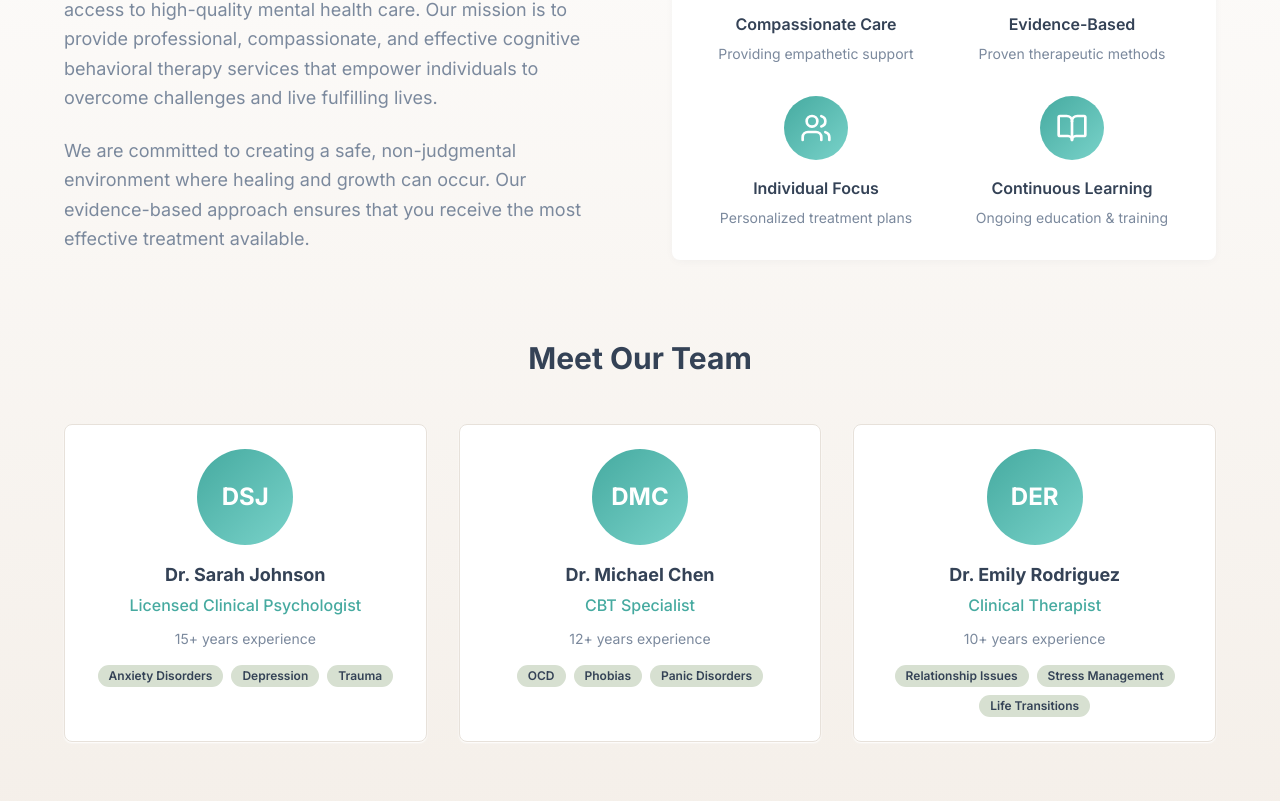
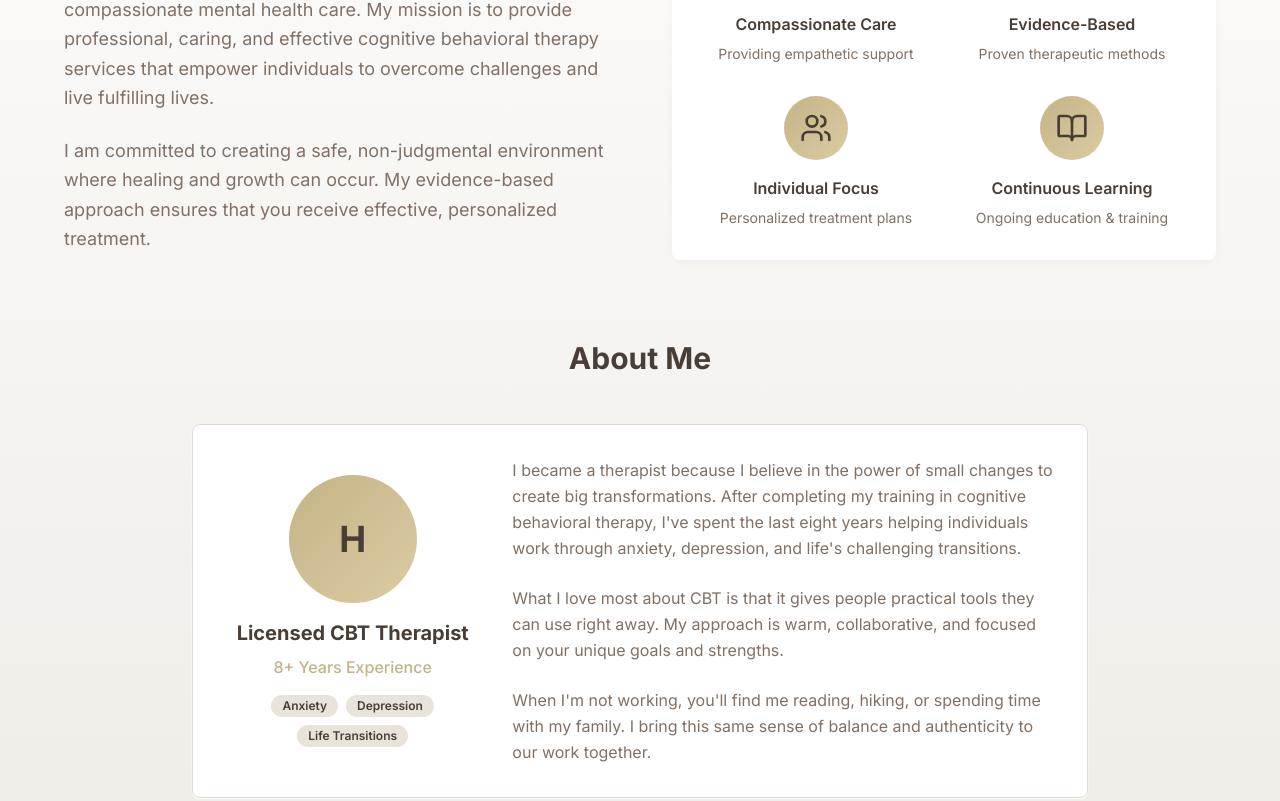
Before and after one commit to alex-olave/harmonia-webb, a React (Vite) app: page /about in a window 1280 px wide. Shown: the part 479-1280 px from the top of the page. Built offline with nearby package versions, Linux system fonts and the light colour scheme.

Commit message:
Update color scheme and company name

```diff
--- a/index.html
+++ b/index.html
@@ -3,9 +3,9 @@
   <head>
     <meta charset="UTF-8" />
     <meta name="viewport" content="width=device-width, initial-scale=1.0" />
-    <title>CBT Therapy Center - Professional Cognitive Behavioral Therapy Services</title>
-    <meta name="description" content="Professional cognitive behavioral therapy services. Expert therapists helping you overcome anxiety, depression, and life challenges through evidence-based CBT techniques." />
-    <meta name="author" content="CBT Therapy Center" />
+    <title>Harmonia - Compassionate Cognitive Behavioral Therapy</title>
+    <meta name="description" content="Professional cognitive behavioral therapy services at Harmonia. Compassionate, personalized CBT to help you overcome challenges and achieve emotional wellbeing." />
+    <meta name="author" content="Harmonia" />
     <link rel="preconnect" href="https://fonts.googleapis.com">
     <link rel="preconnect" href="https://fonts.gstatic.com" crossorigin>
     <link href="https://fonts.googleapis.com/css2?family=Inter:wght@300;400;500;600;700&display=swap" rel="stylesheet">
--- a/src/components/Navigation.tsx
+++ b/src/components/Navigation.tsx
@@ -24,10 +24,10 @@ const Navigation = () => {
           {/* Logo */}
           <Link to="/" className="flex items-center space-x-2">
             <div className="w-8 h-8 bg-gradient-primary rounded-lg flex items-center justify-center">
-              <span className="text-primary-foreground font-bold text-sm">C</span>
+              <span className="text-primary-foreground font-bold text-sm">H</span>
             </div>
             <span className="font-display font-semibold text-lg text-foreground">
-              CBT Support
+              Harmonia
             </span>
           </Link>
 
--- a/src/index.css
+++ b/src/index.css
@@ -8,48 +8,48 @@ All colors MUST be HSL.
 
 @layer base {
   :root {
-    /* Calming therapy design system */
-    --background: 32 57% 97%;
-    --foreground: 215 25% 27%;
+    /* Warm, earthy Harmonia design system */
+    --background: 43 35% 96%;
+    --foreground: 25 15% 25%;
 
     --card: 0 0% 100%;
-    --card-foreground: 215 25% 27%;
+    --card-foreground: 25 15% 25%;
 
     --popover: 0 0% 100%;
-    --popover-foreground: 215 25% 27%;
+    --popover-foreground: 25 15% 25%;
 
-    /* Soft teal primary - calming and professional */
-    --primary: 174 42% 47%;
-    --primary-foreground: 0 0% 100%;
-    --primary-glow: 174 50% 65%;
+    /* Warm sage primary - inspired by #E1D8BD */
+    --primary: 43 35% 65%;
+    --primary-foreground: 25 15% 25%;
+    --primary-glow: 43 45% 75%;
 
-    /* Warm sage secondary */
-    --secondary: 95 20% 85%;
-    --secondary-foreground: 215 25% 27%;
+    /* Soft warm secondary */
+    --secondary: 43 25% 88%;
+    --secondary-foreground: 25 15% 25%;
 
-    /* Soft muted tones */
-    --muted: 32 35% 92%;
-    --muted-foreground: 215 15% 55%;
+    /* Gentle muted tones */
+    --muted: 43 20% 90%;
+    --muted-foreground: 25 12% 45%;
 
-    /* Gentle accent */
-    --accent: 174 30% 88%;
-    --accent-foreground: 215 25% 27%;
+    /* Warm accent */
+    --accent: 43 30% 85%;
+    --accent-foreground: 25 15% 25%;
 
     --destructive: 0 65% 55%;
     --destructive-foreground: 0 0% 100%;
 
-    --border: 32 20% 88%;
-    --input: 32 20% 88%;
-    --ring: 174 42% 47%;
+    --border: 43 15% 85%;
+    --input: 43 15% 85%;
+    --ring: 43 35% 65%;
 
-    /* Therapeutic gradients */
-    --gradient-primary: linear-gradient(135deg, hsl(174 42% 47%), hsl(174 50% 65%));
-    --gradient-hero: linear-gradient(135deg, hsl(32 57% 97%), hsl(174 30% 88%));
-    --gradient-calm: linear-gradient(180deg, hsl(0 0% 100%), hsl(32 35% 92%));
+    /* Warm, earthy gradients */
+    --gradient-primary: linear-gradient(135deg, hsl(43 35% 65%), hsl(43 45% 75%));
+    --gradient-hero: linear-gradient(135deg, hsl(43 35% 96%), hsl(43 30% 85%));
+    --gradient-calm: linear-gradient(180deg, hsl(0 0% 100%), hsl(43 20% 90%));
 
-    /* Calming shadows */
-    --shadow-gentle: 0 4px 20px -8px hsl(174 42% 47% / 0.15);
-    --shadow-card: 0 2px 12px -4px hsl(215 25% 27% / 0.08);
+    /* Gentle earth-tone shadows */
+    --shadow-gentle: 0 4px 20px -8px hsl(43 35% 65% / 0.15);
+    --shadow-card: 0 2px 12px -4px hsl(25 15% 25% / 0.08);
 
     /* Smooth transitions */
     --transition-calm: all 0.4s cubic-bezier(0.4, 0, 0.2, 1);
--- a/src/pages/About.tsx
+++ b/src/pages/About.tsx
@@ -10,10 +10,10 @@ const About = () => {
         <div className="max-w-6xl mx-auto">
           <div className="text-center mb-16 animate-fade-in">
             <h1 className="text-4xl md:text-5xl font-bold text-foreground mb-6">
-              About Our Practice
+              About Harmonia
             </h1>
             <p className="text-xl text-muted-foreground max-w-3xl mx-auto leading-relaxed">
-              We are dedicated to providing compassionate, evidence-based cognitive behavioral therapy
+              I'm dedicated to providing compassionate, evidence-based cognitive behavioral therapy
               to help you overcome life's challenges and achieve lasting positive change.
             </p>
           </div>
@@ -21,15 +21,15 @@ const About = () => {
           {/* Our Mission */}
           <div className="grid lg:grid-cols-2 gap-16 items-center mb-20">
             <div className="animate-slide-in">
-              <h2 className="text-3xl font-bold text-foreground mb-6">Our Mission</h2>
+              <h2 className="text-3xl font-bold text-foreground mb-6">My Mission</h2>
               <p className="text-lg text-muted-foreground mb-6 leading-relaxed">
-                At CBT Therapy Center, we believe that everyone deserves access to high-quality mental health care.
-                Our mission is to provide professional, compassionate, and effective cognitive behavioral therapy
+                At Harmonia, I believe that everyone deserves access to compassionate mental health care.
+                My mission is to provide professional, caring, and effective cognitive behavioral therapy
                 services that empower individuals to overcome challenges and live fulfilling lives.
               </p>
               <p className="text-lg text-muted-foreground leading-relaxed">
-                We are committed to creating a safe, non-judgmental environment where healing and growth can occur.
-                Our evidence-based approach ensures that you receive the most effective treatment available.
+                I am committed to creating a safe, non-judgmental environment where healing and growth can occur.
+                My evidence-based approach ensures that you receive effective, personalized treatment.
               </p>
             </div>
             <div className="bg-card p-8 rounded-lg shadow-card animate-fade-in">
@@ -66,62 +66,48 @@ const About = () => {
             </div>
           </div>
 
-          {/* Team Section */}
+          {/* About Me Section */}
           <div className="mb-20">
-            <h2 className="text-3xl font-bold text-foreground text-center mb-12">Meet Our Team</h2>
-            <div className="grid md:grid-cols-2 lg:grid-cols-3 gap-8">
-              {[
-                {
-                  name: "Dr. Sarah Johnson",
-                  title: "Licensed Clinical Psychologist",
-                  specialties: ["Anxiety Disorders", "Depression", "Trauma"],
-                  experience: "15+ years experience",
-                },
-                {
-                  name: "Dr. Michael Chen",
-                  title: "CBT Specialist",
-                  specialties: ["OCD", "Phobias", "Panic Disorders"],
-                  experience: "12+ years experience",
-                },
-                {
-                  name: "Dr. Emily Rodriguez",
-                  title: "Clinical Therapist",
-                  specialties: ["Relationship Issues", "Stress Management", "Life Transitions"],
-                  experience: "10+ years experience",
-                },
-              ].map((therapist, index) => (
-                <Card key={index} className="bg-card shadow-card hover:shadow-gentle transition-all duration-300">
-                  <CardContent className="p-6">
-                    <div className="w-24 h-24 bg-gradient-primary rounded-full mx-auto mb-4 flex items-center justify-center">
-                      <span className="text-primary-foreground text-2xl font-bold">
-                        {therapist.name.split(' ').map(n => n[0]).join('')}
-                      </span>
+            <h2 className="text-3xl font-bold text-foreground text-center mb-12">About Me</h2>
+            <div className="max-w-4xl mx-auto">
+              <Card className="bg-card shadow-card">
+                <CardContent className="p-8">
+                  <div className="grid lg:grid-cols-3 gap-8 items-center">
+                    <div className="lg:col-span-1 text-center">
+                      <div className="w-32 h-32 bg-gradient-primary rounded-full mx-auto mb-4 flex items-center justify-center">
+                        <span className="text-primary-foreground text-4xl font-bold">H</span>
+                      </div>
+                      <h3 className="font-bold text-xl text-foreground mb-2">Licensed CBT Therapist</h3>
+                      <p className="text-primary font-medium mb-4">8+ Years Experience</p>
+                      <div className="flex flex-wrap gap-2 justify-center">
+                        <Badge variant="secondary" className="text-xs">Anxiety</Badge>
+                        <Badge variant="secondary" className="text-xs">Depression</Badge>
+                        <Badge variant="secondary" className="text-xs">Life Transitions</Badge>
+                      </div>
                     </div>
-                    <h3 className="font-bold text-lg text-foreground text-center mb-1">
-                      {therapist.name}
-                    </h3>
-                    <p className="text-primary text-center mb-3 font-medium">
-                      {therapist.title}
-                    </p>
-                    <p className="text-sm text-muted-foreground text-center mb-4">
-                      {therapist.experience}
-                    </p>
-                    <div className="flex flex-wrap gap-2 justify-center">
-                      {therapist.specialties.map((specialty, idx) => (
-                        <Badge key={idx} variant="secondary" className="text-xs">
-                          {specialty}
-                        </Badge>
-                      ))}
+                    <div className="lg:col-span-2">
+                      <p className="text-muted-foreground mb-6 leading-relaxed">
+                        I became a therapist because I believe in the power of small changes to create big transformations.
+                        After completing my training in cognitive behavioral therapy, I've spent the last eight years
+                        helping individuals work through anxiety, depression, and life's challenging transitions.
+                      </p>
+                      <p className="text-muted-foreground mb-6 leading-relaxed">
+                        What I love most about CBT is that it gives people practical tools they can use right away.
+                        My approach is warm, collaborative, and focused on your unique goals and strengths.
+                      </p>
+                      <p className="text-muted-foreground leading-relaxed">
+                        When I'm not working, you'll find me reading, hiking, or spending time with my family.
+                        I bring this same sense of balance and authenticity to our work together.
+                      </p>
                     </div>
-                  </CardContent>
-                </Card>
-              ))}
+                  </div>
+                </CardContent>
+              </Card>
             </div>
           </div>
 
-          {/* Our Approach */}
           <div className="bg-card p-8 rounded-lg shadow-card">
-            <h2 className="text-3xl font-bold text-foreground text-center mb-8">Our Approach</h2>
+            <h2 className="text-3xl font-bold text-foreground text-center mb-8">My Approach</h2>
             <div className="grid md:grid-cols-3 gap-8">
               <div className="text-center">
                 <h3 className="font-semibold text-lg text-foreground mb-4">Assessment</h3>
```
Also changed, not shown: src/pages/Contact.tsx (+4 -5 lines).
